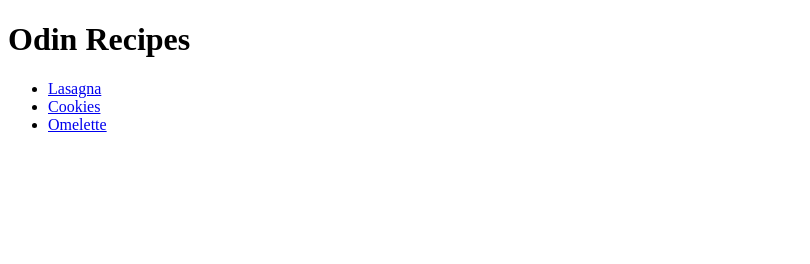
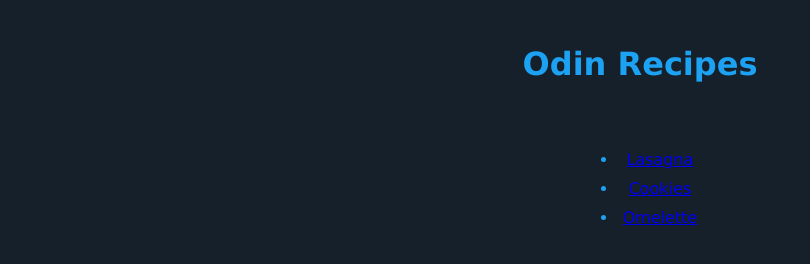
Before and after one commit to zacharykowal/odin-recipes, a plain HTML site: page index.html in a window 1280 px wide. Shown: the whole page, without its empty margins (0-810 px from the left). Drawn offline with Linux system fonts and the light colour scheme.

Commit message:
Add basic CSS styling to home page

```diff
--- a/index.html
+++ b/index.html
@@ -5,14 +5,17 @@
         <meta charset="UTF-8">
         <meta http-equiv="X-UA-Compatible" content="IE=edge">
         <meta name="viewport" content="width=device-width, initial-scale=1.0">
+        <link rel="stylesheet" href="styles.css">
         <title>Odin Recipes | Home</title>
     </head>
     <body>
         <h1>Odin Recipes</h1>
-        <ul>
-            <li><a href="recipes/lasagna.html">Lasagna</a></li>
-            <li><a href="recipes/cookies.html">Cookies</a></li>
-            <li><a href="recipes/omelette.html">Omelette</a></li>
-        </ul>
+        <div class="container">
+            <ul>
+                <li><a href="recipes/lasagna.html">Lasagna</a></li>
+                <li><a href="recipes/cookies.html">Cookies</a></li>
+                <li><a href="recipes/omelette.html">Omelette</a></li>
+            </ul>
+        </div>
     </body>
 </html>
--- /dev/null
+++ b/styles.css
@@ -0,0 +1,23 @@
+body {
+    background-color: #15202B;
+    font-family: Verdana, Geneva, Tahoma, sans-serif;
+}
+
+h1 {
+    color: #1DA1F2;
+    padding: 24px;
+    text-align: center;
+}
+
+.container {
+    color: #1DA1F2;
+    text-align: center;
+}
+
+ul {
+    display: inline-block;
+}
+
+li {
+    padding: 5px;
+}
```
